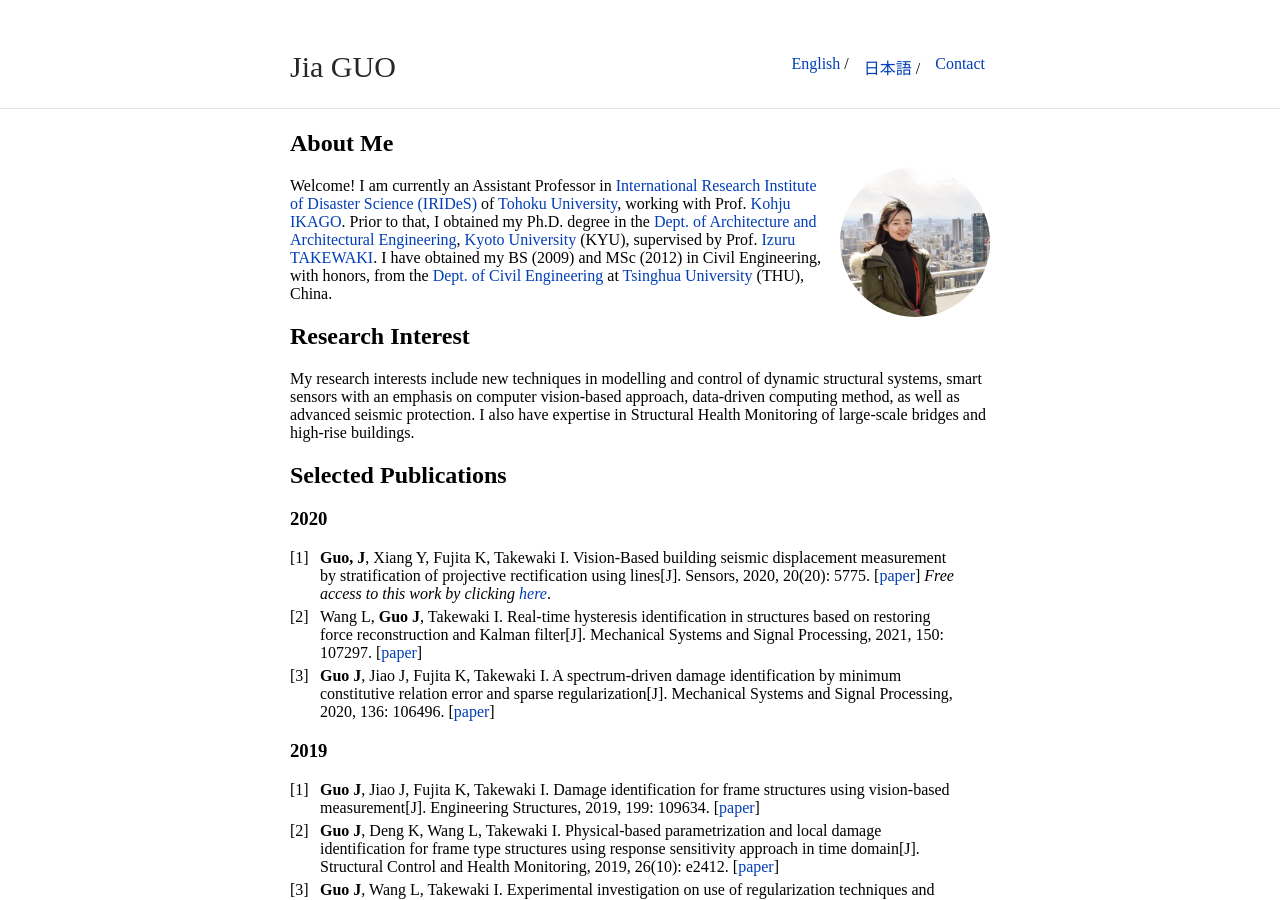
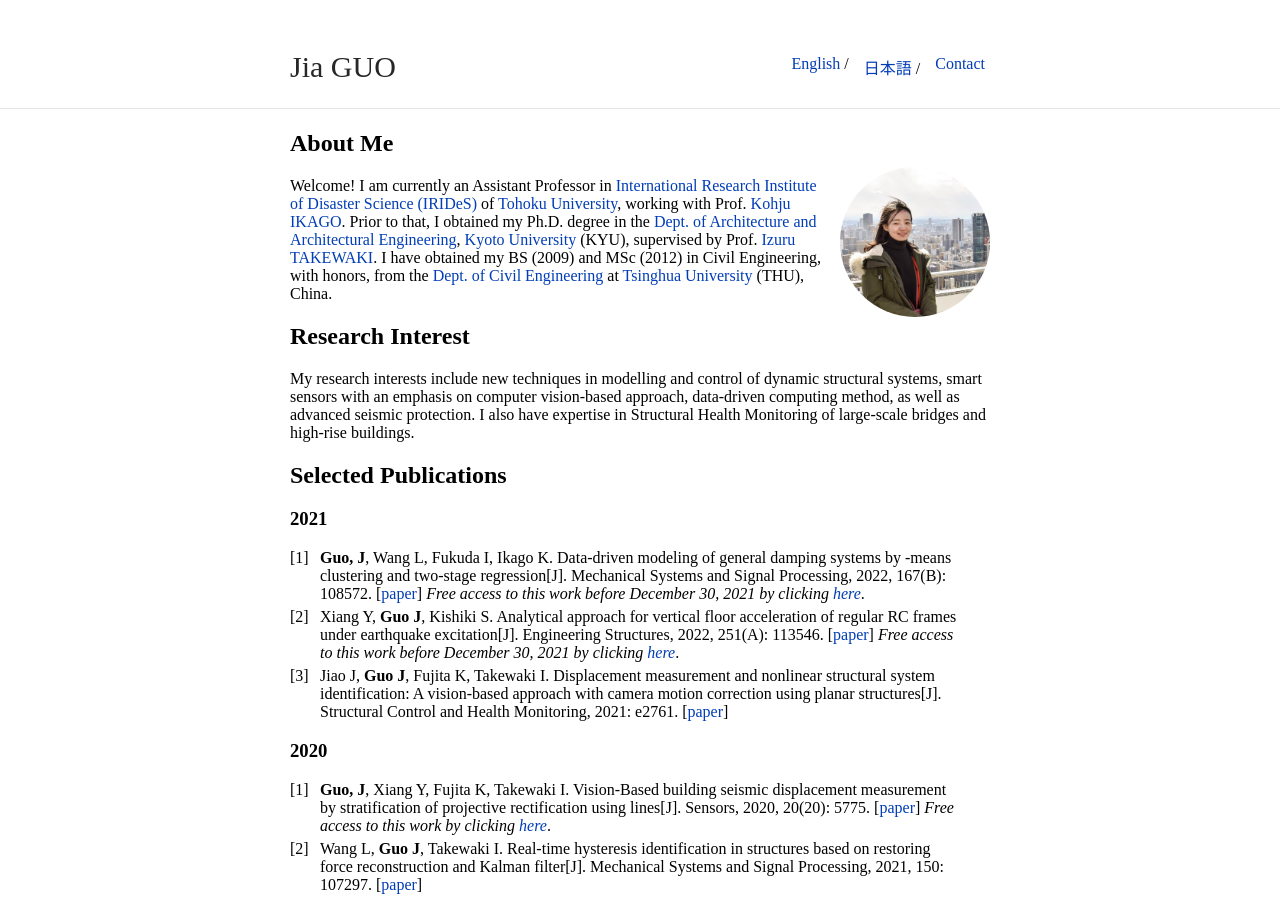
Before and after one commit to JiaGUOCV/JiaGUOCV.github.io, a Jekyll site: the page built from index.md, in a window 1280 px wide and 900 px high. Built offline with Jekyll 4.4.1, drawn with Linux system fonts in a browser that asks for light colours; our own code applies the rules of GitHub Pages for plain Markdown files.

Commit message:
Publication updated.

```diff
--- a/index.md
+++ b/index.md
@@ -15,6 +15,17 @@
 My research interests include new techniques in modelling and control of dynamic structural systems, smart sensors with an emphasis on computer vision-based approach, data-driven computing method, as well as advanced seismic protection. I also have expertise in Structural Health Monitoring of large-scale bridges and high-rise buildings.
 
 ## Selected Publications
+
+### 2021
+1. **Guo, J**, Wang L, Fukuda I, Ikago K. Data-driven modeling of general damping systems by -means clustering and two-stage regression[J]. Mechanical Systems and Signal Processing, 2022, 167(B): 108572.
+[[paper](https://doi.org/10.1016/j.ymssp.2021.108572)]
+*Free access to this work before December 30, 2021 by clicking [here](https://authors.elsevier.com/c/1e3Cj39~t0Y1Yt)*.
+2. Xiang Y, **Guo J**, Kishiki S. Analytical approach for vertical floor acceleration of regular RC frames under earthquake excitation[J]. Engineering Structures, 2022, 251(A): 113546.
+[[paper](https://doi.org/10.1016/j.engstruct.2021.113546)]
+*Free access to this work before December 30, 2021 by clicking [here](https://authors.elsevier.com/c/1e3CPW4G4TgTG)*.
+3. Jiao J, **Guo J**,  Fujita K, Takewaki I. Displacement measurement and nonlinear structural
+system identification: A vision-based approach with camera motion correction using planar structures[J]. Structural Control and Health Monitoring, 2021: e2761.
+[[paper](https://doi.org/10.1002/stc.2761)]
 
 ### 2020
 1. **Guo, J**, Xiang Y, Fujita K, Takewaki I. Vision-Based building seismic displacement measurement by stratification of projective rectification using lines[J]. Sensors, 2020, 20(20): 5775.
```
